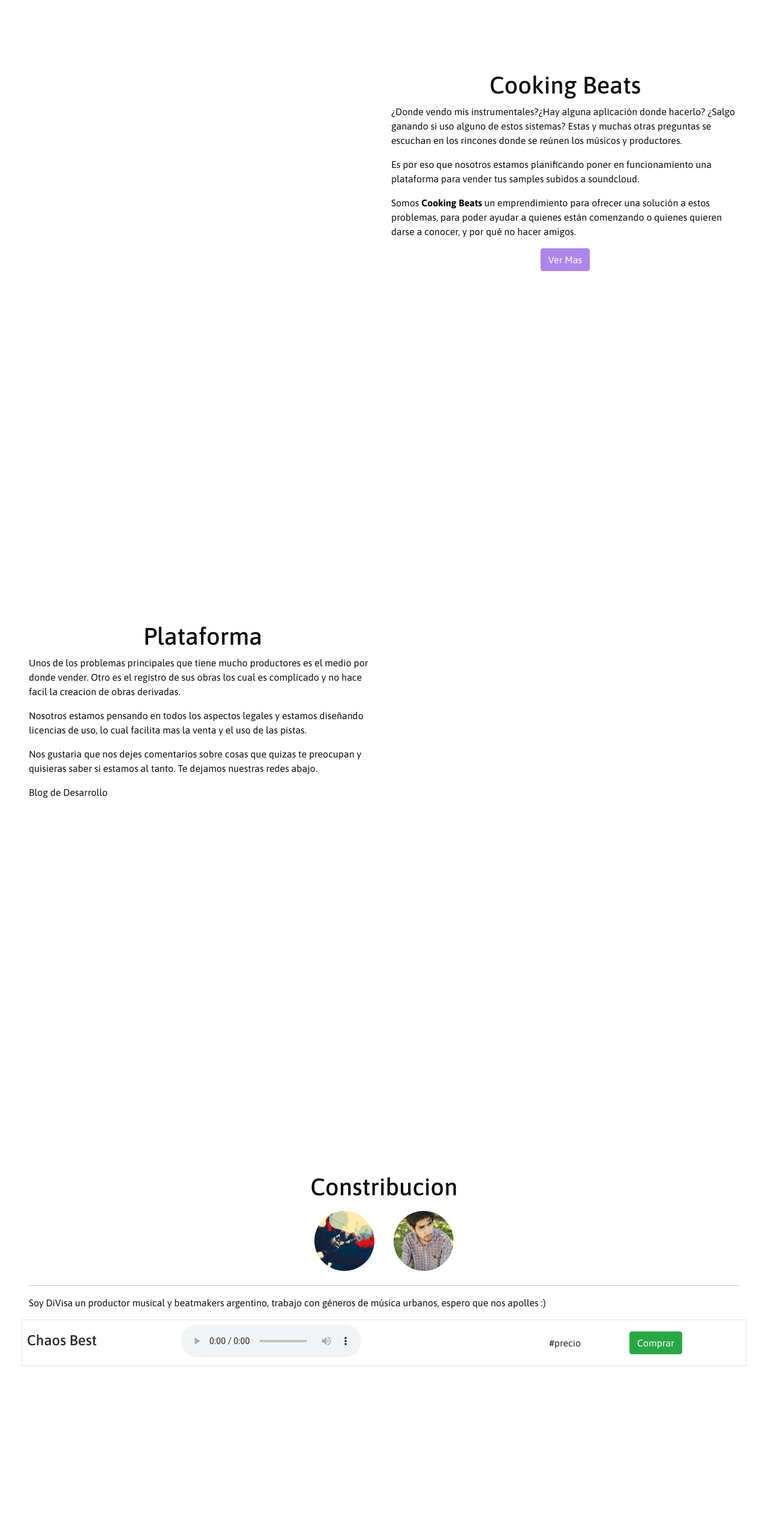
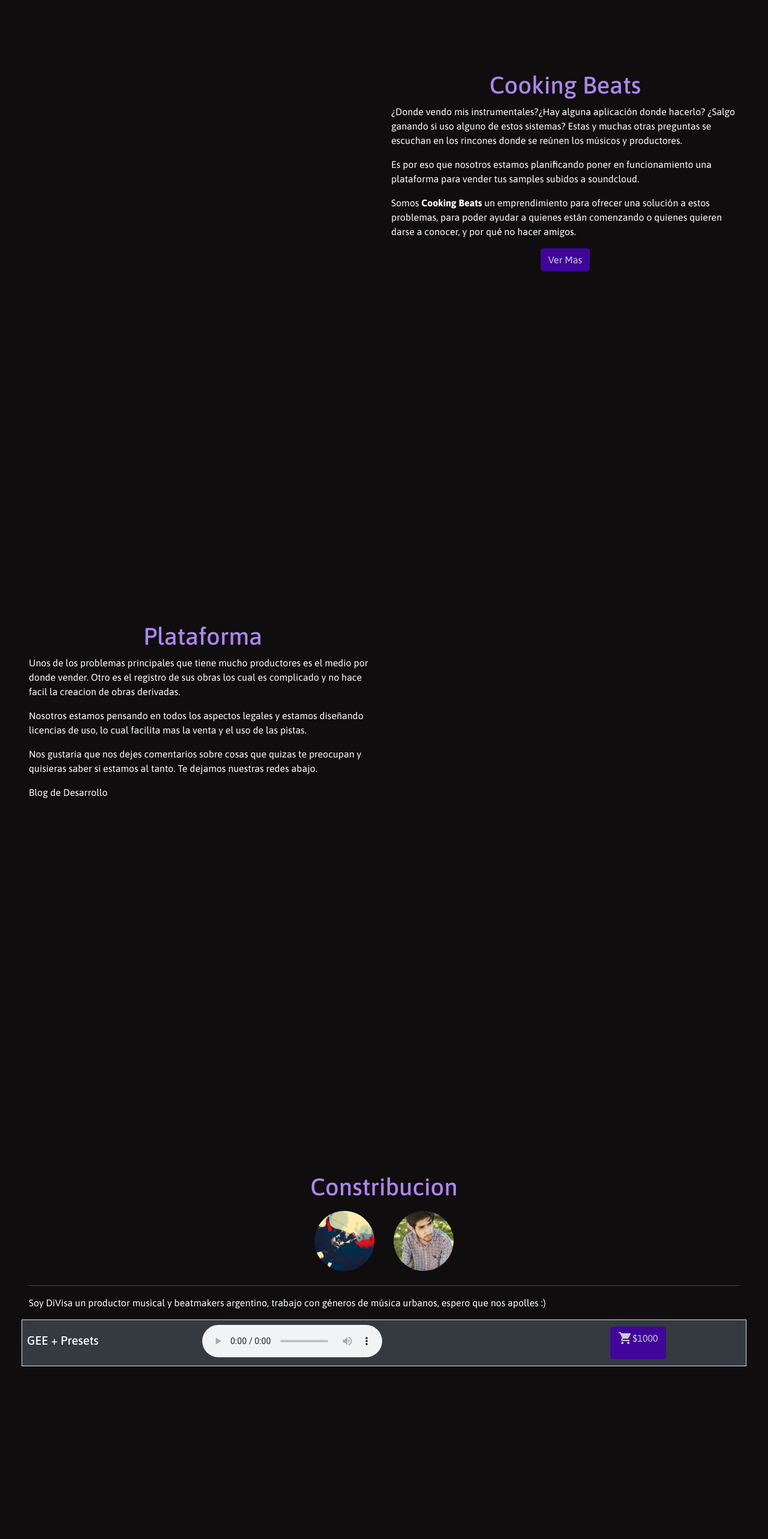
Before and after one commit to beatsstore/beatsstore.github.io, a Vue app: page / in a window 1280 px wide. Shown: the top 2566 px of the page at 60% size. Built offline with nearby package versions, Linux system fonts and the light colour scheme; what vue-audio-better, vue-wave-surfer would draw is missing.

Commit message:
fea, stylet: CEE beat, y cambios de estilo
cambios en los estilos y nuevo beat mas sample pack

```diff
--- a/public/index.html
+++ b/public/index.html
@@ -19,8 +19,6 @@
     <link rel="stylesheet" href="<%= BASE_URL %>main.css"></link>
     <link href="https://fonts.googleapis.com/icon?family=Material+Icons" rel="stylesheet">
     <link href="https://fonts.googleapis.com/css2?family=Asap:ital,wght@0,400;0,500;0,600;0,700;1,400;1,500;1,600;1,700&display=swap" rel="stylesheet">
-
-    <script src="https://www.mercadopago.com.ar/integrations/v1/web-payment-checkout.js" data-preference-id="290295101-b9c56856-2bad-4158-af8f-5bdcb8872f73"></script>
 </head>
 
 <body>
--- a/public/main.css
+++ b/public/main.css
@@ -1,9 +1,73 @@
+/** colores */
+
+:root {
+    --color1: #CCCCCC;
+    --color2: #AE85ED;
+    --color3: #FEB808;
+    --color4: #0F0D0E;
+    --color5: #091358;
+    --color6: #40059B;
+}
+
+.bg-color1 {
+    background: var(--color1);
+}
+
+.bg-color2 {
+    background: var(--color2);
+}
+
+.bg-color3 {
+    background: var(--color3);
+}
+
+.bg-color4 {
+    background: var(--color4);
+}
+
+.bg-color5 {
+    background: var(--color5);
+}
+
+.bg-color6 {
+    background: var(--color6);
+}
+
+.text-bg-color1 {
+    color: var(--color1);
+}
+
+.text-bg-color2 {
+    color: var(--color2);
+}
+
+.text-bg-color3 {
+    color: var(--color3);
+}
+
+.text-bg-color4 {
+    color: var(--color4);
+}
+
+.text-bg-color5 {
+    color: var(--color5);
+}
+
+.text-bg-color6 {
+    color: var(--color6);
+}
+
 html,
 body,
 main {
     font-family: 'Asap', sans-serif;
-    color: #0F0D0E;
+    color: #fff;
     height: 100%;
+    background-color: var(--color4);
+}
+
+h1 {
+    color: var(--color2);
 }
 
 .container-fluid {
@@ -41,24 +105,24 @@
 
 .nav-link,
 a {
-    color: #AE85ED;
+    color: var(--color2);
 }
 
 .nav-link:hover,
 a:hover {
-    color: #40059B;
+    color: var(--color2);
 }
 
 .btn-primary {
-    background-color: #AE85ED;
-    border-color: #AE85ED;
-    transition: filter 0.2;
+    color: var(--color1);
+    background-color: var(--color6);
+    border-color: var(--color6);
 }
 
 .btn-primary:hover {
-    background-color: #40059B;
-    border-color: #40059B;
-    filter: opacity(125%);
+    color: var(--color1);
+    background-color: var(--color6);
+    border-color: var(--color6);
 }
 
 .btn-outline-primary {
--- a/src/App.vue
+++ b/src/App.vue
@@ -10,10 +10,10 @@
     return {
       divisa:[
         {
-          "nombre" : "Chaos Best",
-          "url":"Divisa/Caos_CHAOS_ULTIMATE_BEAT_CONTEST_8a8aabf812.mp3",
-          "precio": "250",
-          "linkCompra": "https://mpago.la/2jivmGP"
+          "nombre" : "GEE + Presets",
+          "url":"Divisa/GEE - DiVisa Oro.mp3",
+          "precio": "1000",
+          "linkCompra": "https://www.mercadopago.com.ar/checkout/v1/redirect?pref_id=277413269-c21aad06-251c-4017-8715-9b759826d330"
         }
       ]
     }
--- a/src/components/Menu.vue
+++ b/src/components/Menu.vue
@@ -1,10 +1,9 @@
 <template>
-
-<nav class="navbar navbar-expand-lg navbar-light bg-light">
+    <nav class="navbar navbar-expand-lg navbar-dark">
         <div class="container-fluid">
             <a class="navbar-brand" href="index.html">Cooking Beats</a>
             <button class="navbar-toggler" type="button" data-toggle="collapse" data-target="#navbarNavAltMarkup" aria-controls="navbarNavAltMarkup" aria-expanded="false" aria-label="Toggle navigation">
-              <span class="navbar-toggler-icon"></span>
+            <span class="navbar-toggler-icon"></span>
             </button>
             <div class="collapse navbar-collapse" id="navbarNavAltMarkup">
                 <ul class="navbar-nav mr-auto">
@@ -16,7 +15,7 @@
                     </li>
                 </ul>
             </div>
-          </div>
+      </div>
     </nav>
 </template>
 <script>
--- a/src/components/Reproductor.vue
+++ b/src/components/Reproductor.vue
@@ -1,18 +1,20 @@
 <template>
-  <table class="table table-borderless border">
+  <table class="table table-dark border table-responsive table-borderless">
     <tbody>
         <tr class="align-middle" v-for="(pista, i) in data" v-bind:key="i">
             <td>
-                <h4>{{pista.nombre}}</h4>
+                <h5>{{pista.nombre}}</h5>
             </td>
             <td>
                 <audio v-bind:src="pista.url" buffered controls></audio>
             </td>
             <td>
-                #precio
-            </td>
-            <td>
-                <a class="btn btn-success" v-bind:href="pista.linkCompra" type="button">Comprar</a>
+                <a class="btn btn-primary d-inline-flex" v-bind:href="pista.linkCompra">
+                    <span class="material-icons">
+                        shopping_cart
+                    </span>
+                    <p class="">${{ pista.precio }}</p>
+                </a>
             </td>
         </tr>
     </tbody>
```
Also changed, not shown: public/divisa.jpg (added), 9 other files (tests, documents, lock files or other folders).
